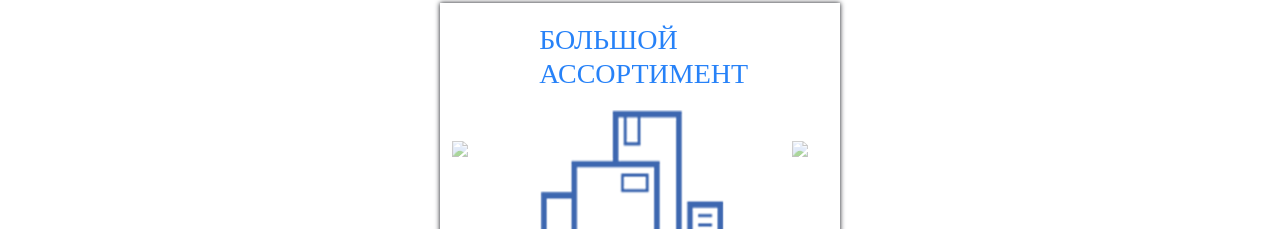
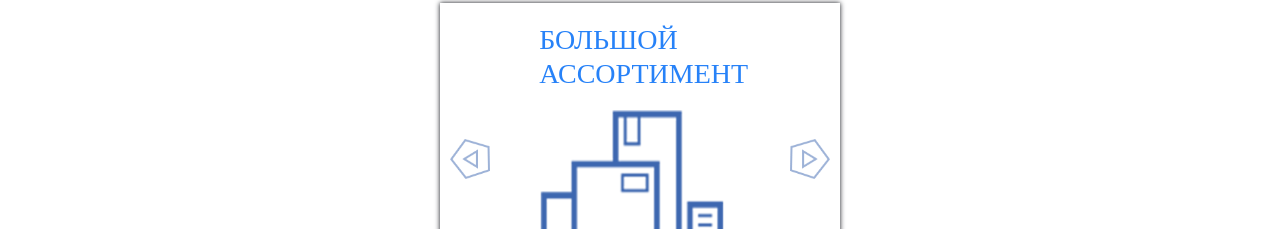
Before and after one commit to FreedomTQ/My_Giro, a plain HTML site: page index.html in a window 1280 px wide. Shown: the part 136-365 px from the top of the page. Drawn offline with Linux system fonts and the light colour scheme; files that its build step writes are made by us from their sources.

Commit message:
Update index.html

```diff
--- a/index.html
+++ b/index.html
@@ -62,10 +62,10 @@
         </div>
       </div>
       <a href="" class="carousel-control-prev" role="button" data-bs-target="#carouselControls"  data-bs-slide="prev">
-        <img src="img/slider/left.png" alt="">
+        <img src="content/slider/left.png" alt="">
       </a>
       <a href="" class="carousel-control-next" role="button" data-bs-target="#carouselControls"  data-bs-slide="next">
-        <img src="img/slider/right.png" alt="">
+        <img src="content/slider/right.png" alt="">
       </a>
     </div>
   </div>
```
